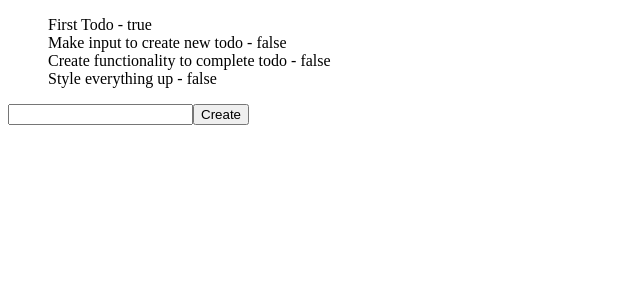
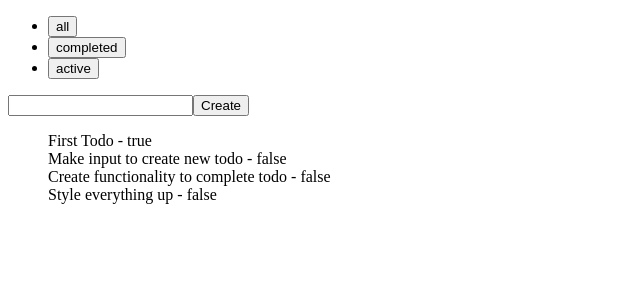
Before and after one commit to PiggyDiggy/todo-app-test, a React (Vite) app: page / in a window 1280 px wide. Shown: the top 300 px of the page, without its empty margins (0-640 px from the left). Built offline with nearby package versions, Linux system fonts and the light colour scheme.

Commit message:
Added filters

```diff
--- a/src/App.tsx
+++ b/src/App.tsx
@@ -1,5 +1,6 @@
 import { useCallback, useState } from "react";
 
+import { Filter } from "./components/Filter";
 import { Composer } from "./components/Composer";
 import { TodoList } from "./components/TodoList";
 import "./App.css";
@@ -19,8 +20,13 @@ const fakeTodos = {
   3: { title: "Style everything up", id: 3, completed: false },
 };
 
+const filters = ["all", "completed", "active"] as const;
+
+export type Filters = (typeof filters)[number];
+
 function App() {
   const [todos, setTodos] = useState<TodoCollection>(fakeTodos);
+  const [filter, setFilter] = useState<Filters>("all");
 
   const completeTodo = useCallback(
     (id: Todo["id"]) => {
@@ -39,10 +45,22 @@ function App() {
     [todos]
   );
 
+  const filterTodos = () => {
+    if (filter === "all") {
+      return Object.values(todos);
+    }
+    return Object.values(todos).filter((todo) => (filter === "completed" ? todo.completed : !todo.completed));
+  };
+
+  const changeFilter = useCallback((filter: Filters) => {
+    setFilter(filter);
+  }, []);
+
   return (
     <main>
-      <TodoList completeTodo={completeTodo} todos={Object.values(todos)} />
+      <Filter changeFilter={changeFilter} filters={filters} />
       <Composer createTodo={createTodo} />
+      <TodoList completeTodo={completeTodo} todos={filterTodos()} />
     </main>
   );
 }
--- /dev/null
+++ b/src/components/Filter/index.tsx
@@ -0,0 +1,21 @@
+import React from "react";
+import type { Filters } from "../../App";
+
+type Props = {
+  filters: readonly ("all" | "completed" | "active")[];
+  changeFilter: (filter: Filters) => void;
+};
+
+export const Filter: React.FC<Props> = ({ filters, changeFilter }) => {
+  return (
+    <div>
+      <ul>
+        {filters.map((filter) => (
+          <li>
+            <button onClick={() => changeFilter(filter)}>{filter}</button>
+          </li>
+        ))}
+      </ul>
+    </div>
+  );
+};
```
